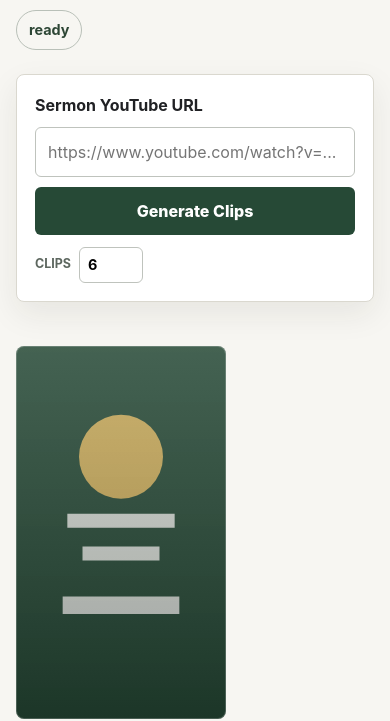
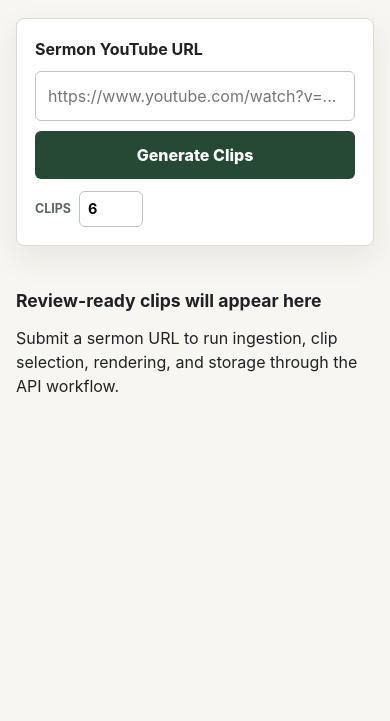
Before and after one commit to MatthewCline-git/faithflips, a website built with Vite: page apps/web/index.html in a window 390 px wide. Shown: the part 125-846 px from the top of the page. Built offline with nearby package versions, Linux system fonts and the light colour scheme; no server answers.

Commit message:
Simplify web review UI

```diff
--- a/apps/web/src/main.ts
+++ b/apps/web/src/main.ts
@@ -76,7 +76,6 @@ function render(): void {
           <p class="eyebrow">FaithFlips</p>
           <h1>Weekly church clips from a sermon URL</h1>
         </div>
-        <span class="status-pill">${state.output?.job.status ?? "ready"}</span>
       </header>
 
       <form class="submit-panel" id="sermon-form">
@@ -255,7 +254,6 @@ function renderProgressBar(): string {
 function renderEmptyState(): string {
   return `
     <section class="empty-review">
-      <div class="preview-frame"></div>
       <div>
         <h2>Review-ready clips will appear here</h2>
         <p>Submit a sermon URL to run ingestion, clip selection, rendering, and storage through the API workflow.</p>
@@ -332,7 +330,6 @@ function renderReview(output: WorkflowOutput): string {
                 </div>
                 <div class="clip-actions">
                   <button type="button" class="download-btn" data-clip-id="${candidate.id}">Download MP4</button>
-                  <span class="confidence">${String(Math.round(candidate.confidence * 100))}% confidence</span>
                 </div>
               </div>
             </article>
--- a/apps/web/src/styles.css
+++ b/apps/web/src/styles.css
@@ -65,16 +65,6 @@ h1 {
 h2 {
   font-size: 1.1rem;
   line-height: 1.2;
-}
-
-.status-pill {
-  border: 1px solid #b9c0b8;
-  border-radius: 999px;
-  color: #2d4635;
-  flex: 0 0 auto;
-  font-size: 0.9rem;
-  font-weight: 700;
-  padding: 8px 12px;
 }
 
 .submit-panel {
@@ -205,19 +195,15 @@ button:disabled {
   color: #5d675f;
 }
 
-.empty-review,
+.empty-review {
+  padding: 28px 0;
+}
+
 .job-summary {
   display: grid;
   gap: 18px;
 }
 
-.empty-review {
-  align-items: center;
-  grid-template-columns: minmax(180px, 260px) 1fr;
-  padding: 28px 0;
-}
-
-.preview-frame,
 .video-tile {
   aspect-ratio: 9 / 16;
   background:
@@ -461,18 +447,13 @@ button:disabled {
 
 .clip-actions {
   display: flex;
-  justify-content: space-between;
+  justify-content: flex-start;
   align-items: center;
 }
 
 .download-btn {
   padding: 8px 12px;
   font-size: 0.85rem;
-}
-
-.confidence {
-  font-size: 0.8rem;
-  color: #5d675f;
 }
 
 dl {
@@ -501,11 +482,6 @@ a {
     display: block;
   }
 
-  .status-pill {
-    display: inline-block;
-    margin-top: 16px;
-  }
-
   .url-row,
   .job-summary,
   .clip-grid {
@@ -516,8 +492,4 @@ a {
     width: 100%;
   }
 
-  .preview-frame {
-    max-width: 210px;
-    margin-bottom: 18px;
-  }
 }
```
